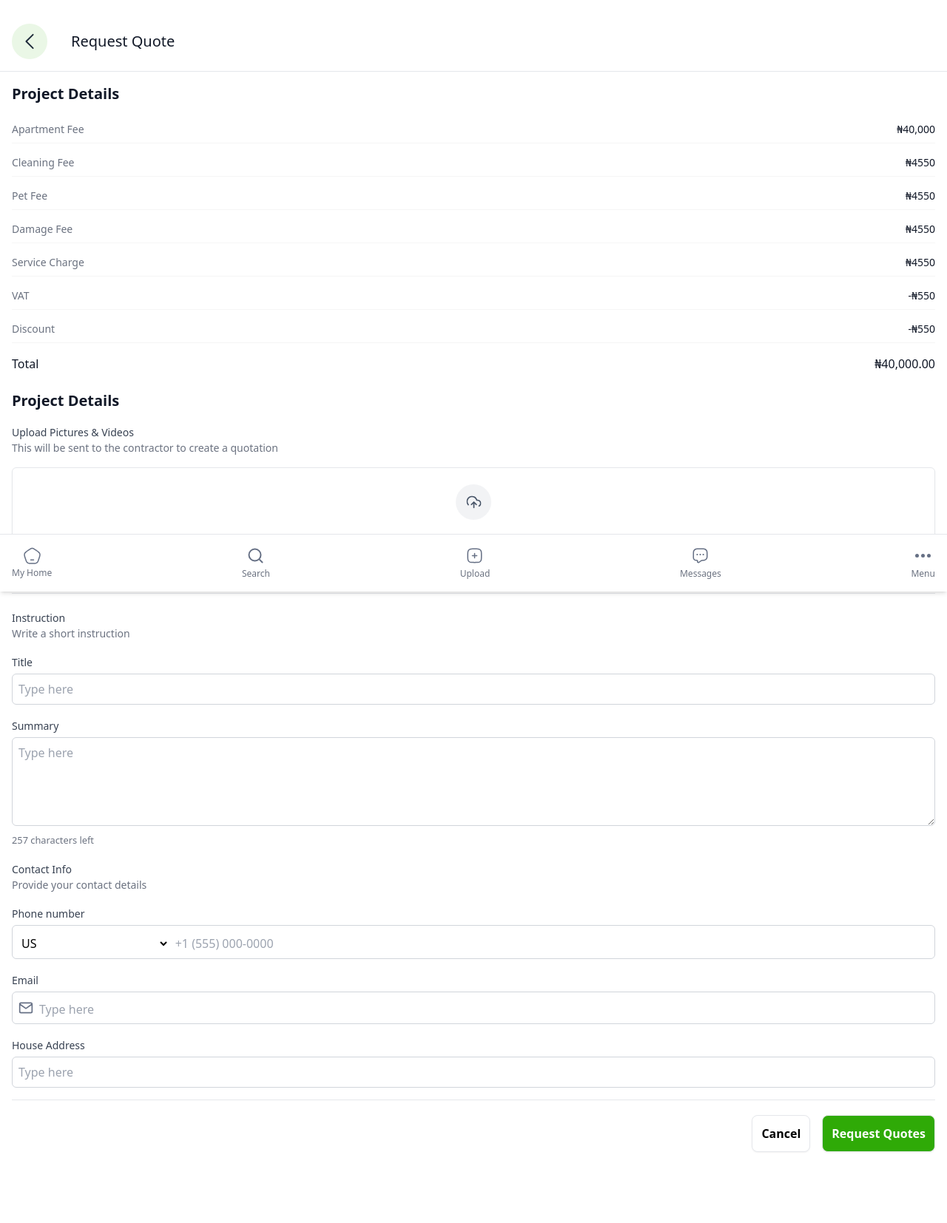
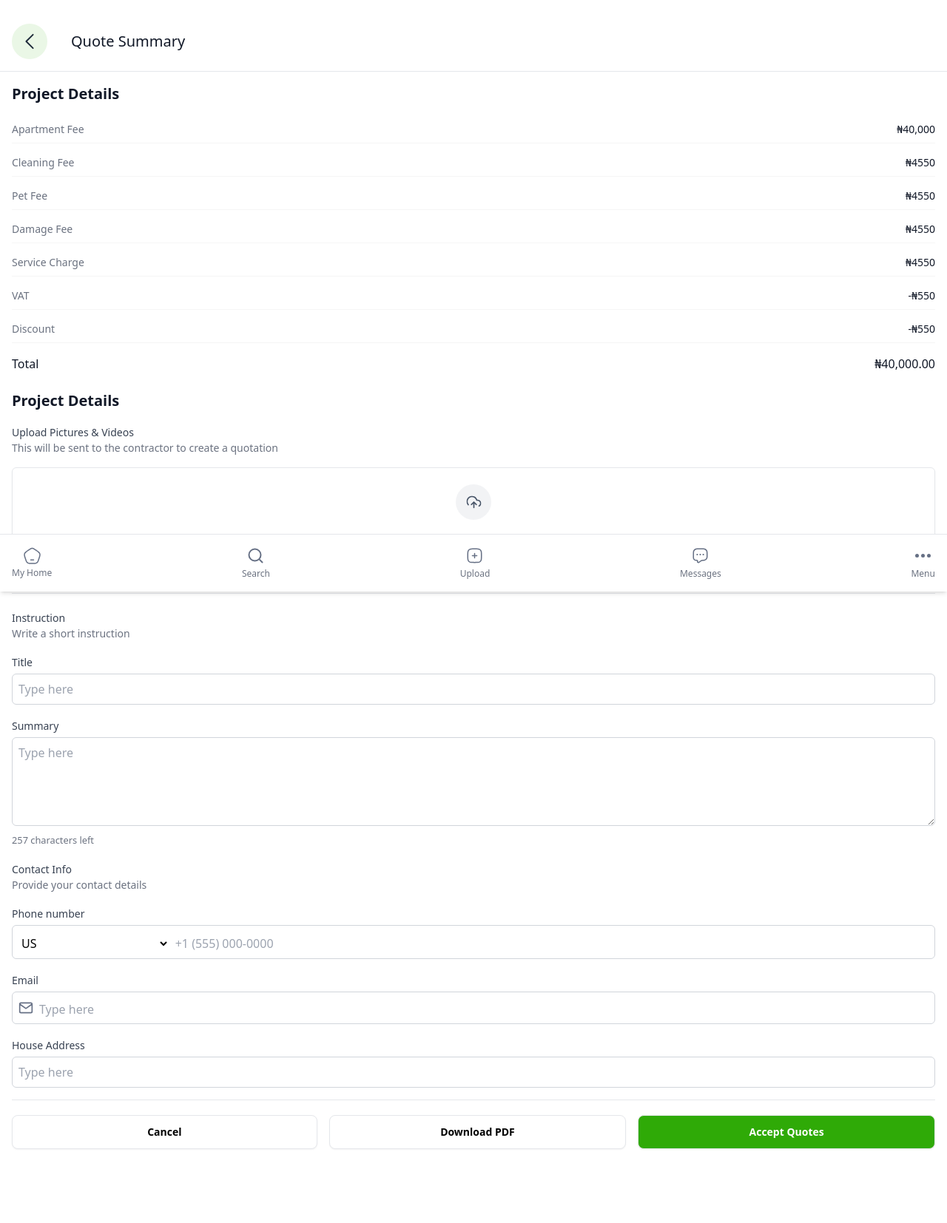
Before and after one commit to Benmore-Studio/benmore-app-sproost, a Django app: page /quotes-summary/ in a window 1280 px wide. Shown: the whole page at 74% size. After the commit the page ends 1554 px from the top, so only its background shows below. Run offline with Django 5.2, Linux system fonts and the light colour scheme; some libraries are stand-ins or nearby versions.

Commit message:
feat: working on sproost screenss

```diff
--- /dev/null
+++ b/static/js/quotationReturn.js
@@ -0,0 +1,39 @@
+var currentStep = 0 // Current tab is set to be the first tab (0)
+window.addEventListener("DOMContentLoaded", () => {
+  showStep(currentStep)
+})
+
+function showStep(n) {
+  var x = document.querySelectorAll("#step")
+
+  x[n].style.display = "block"
+  if (n === 0) {
+    document.getElementById("prevBtn").style.display = "none"
+  } else {
+    document.getElementById("prevBtn").style.display = "block"
+  }
+  if (n == x.length - 1) {
+    document.getElementById("nextBtn").innerHTML = "Confirm"
+    clearSuccessMsg()
+  } else if (n === 0) {
+    document.getElementById("nextBtn").textContent = "Accept Quotes"
+  } else {
+    document.getElementById("nextBtn").textContent = "Next"
+  }
+}
+
+function nextPrev(n) {
+  var x = document.querySelectorAll("#step")
+
+  x[currentStep].style.display = "none"
+  currentStep = currentStep + n
+  if (currentStep >= x.length) {
+    document.getElementById("signupForm").submit()
+    return false
+  }
+  showStep(currentStep)
+}
+
+function goBack() {
+  history.back()
+}
--- a/templates/user/assignAgent.html
+++ b/templates/user/assignAgent.html
@@ -52,6 +52,7 @@
         </button>
         <button
           type="button"
+          onclick="goBack()"
           class="flex p-3 w-full rounded-lg items-center justify-center bg-white border border-neutral-150 shadow-sm font-semibold"
         >
           Cancel
--- a/templates/user/quotation_returns.html
+++ b/templates/user/quotation_returns.html
@@ -11,7 +11,7 @@
     <!-- header -->
     <div class="w-full p-4 flex items-center gap-8 mt-4 border-b border-neutral-150">
       <img onclick="goBack()" src="{% static 'svgs/chevron-left.svg' %}" alt="" class="cursor-pointer" />
-      <h3 class="text-xl text-gray-900 font-medium">Request Quote</h3>
+      <h3 class="text-xl text-gray-900 font-medium">Quote Summary</h3>
     </div>
 
     <div class="w-full p-4">
@@ -153,20 +153,26 @@
               class="w-full p-2 border border-gray-300 rounded-md focus:outline-none mt-1 focus:border-gray-500"
             />
           </div>
-          <div class="flex justify-end gap-4 border-t border-neutral-150 pt-5">
+          <div class="flex items-center justify-between gap-4 border-t border-neutral-150 pt-5">
             <button
               type="button"
-              class="inline-flex p-3 rounded-lg items-center justify-center bg-white border border-neutral-150 shadow-sm font-semibold"
+              class="w-full flex p-3 rounded-lg items-center justify-center bg-white border border-neutral-150 shadow-sm font-semibold text-sm"
             >
               Cancel
+            </button>
+            <button
+              type="button"
+              class="w-full flex py-3 px-1 rounded-lg items-center justify-center bg-white border border-neutral-150 shadow-sm font-semibold text-sm"
+            >
+              Download PDF
             </button>
             <button
               id="nextBtn"
               onclick="nextPrev(1)"
               type="button"
-              class="inline-flex items-center justify-center p-3 rounded-lg bg-primary text-white border border-neutral-150 shadow-sm font-semibold"
+              class="w-full flex items-center justify-center py-3 px-1 rounded-lg bg-primary text-white border border-neutral-150 shadow-sm font-semibold text-sm"
             >
-              Request Quote
+              Accept Quote
             </button>
           </div>
         </form>
@@ -181,8 +187,8 @@
           <img src="{% static 'svgs/alert-triangle.svg' %}" alt="" class="" />
         </div>
         <div class="w-full">
-          <span class="text-lg mb-2 text-gray-900 font-semibold">Request Quotes</span>
-          <p class="text-sm text-gray-500">Please make sure that there are two angles of each room.</p>
+          <span class="text-lg mb-2 text-gray-900 font-semibold">Accept Quote</span>
+          <p class="text-sm text-gray-500">Are you sure you want to confirm the quotation given for your project?.</p>
         </div>
         <div class="w-full flex flex-col gap-3">
           <button
@@ -212,16 +218,24 @@
         <div class="rounded-full flex items-center justify-center">
           <img src="{% static 'svgs/success-tada.svg' %}" alt="" class="" />
         </div>
-        <div class="w-full text-center">
-          <span class="text-xl mb-2 text-gray-900 font-bold">Thank you for your submission</span>
-          <p class="text-sm text-gray-700">Our team will be in contact with you within 24-48hrs.</p>
+        <div class="w-full text-center flex flex-col gap-2">
+          <span class="text-xl mb-2 text-gray-900 font-bold">Congratulations</span>
+          <p class="text-sm text-gray-700 text-center">
+            A meeting will be set between you and one of our agents. Please click the button below to schedule based on your availability.
+          </p>
         </div>
+        <a
+          href="https://calendly.com/"
+          class="flex items-center w-full justify-center p-3 rounded-lg bg-primary text-white border border-neutral-150 shadow-sm font-semibold"
+        >
+          Schedule Meeting
+        </a>
       </div>
     </div>
   </div>
 </div>
 
 {% endblock %} {% block extraScripts %}
-<script src="{% static 'js/requestQuotes.js' %}"></script>
+<script src="{% static 'js/quotationReturn.js' %}"></script>
 
 {% endblock extraScripts %}
--- a/templates/user/request_quotes.html
+++ b/templates/user/request_quotes.html
@@ -110,6 +110,7 @@
           <div class="flex justify-end gap-4 border-t border-neutral-150 pt-5">
             <button
               type="button"
+              onclick="goBack()"
               class="inline-flex p-3 rounded-lg items-center justify-center bg-white border border-neutral-150 shadow-sm font-semibold"
             >
               Cancel
```
